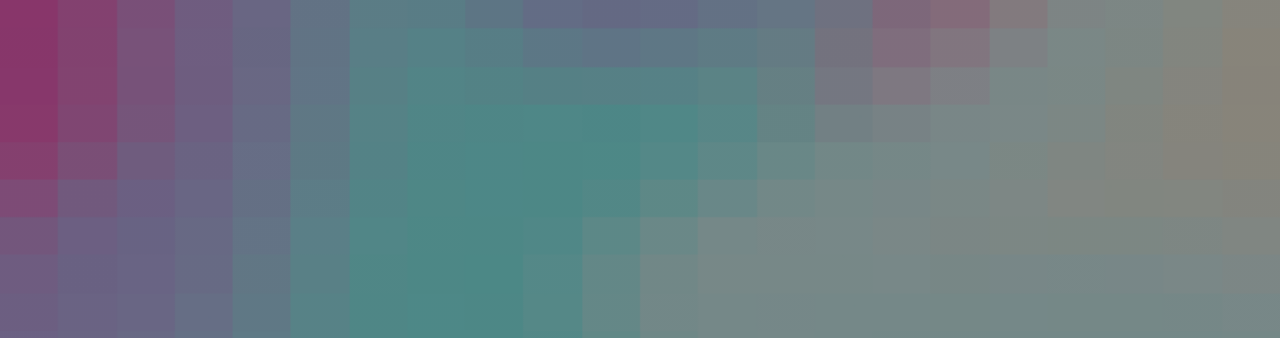
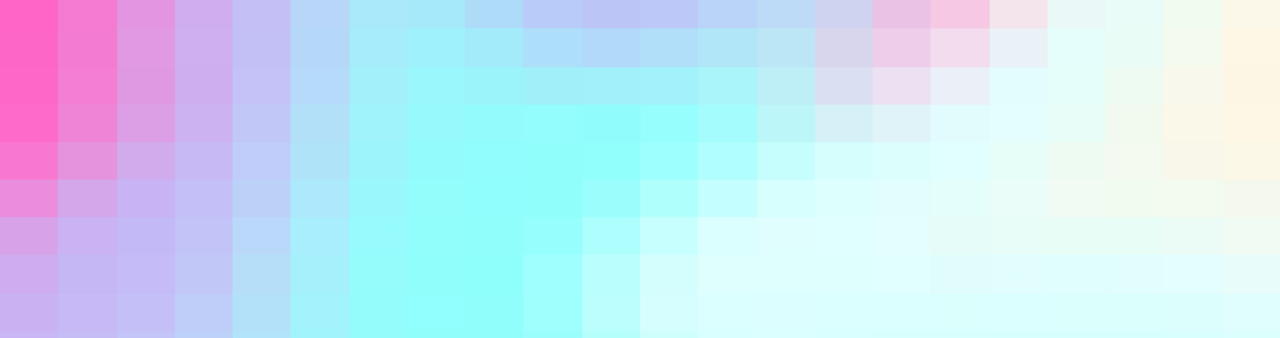
Before and after one commit to clvrk/clvrk.github.io, a plain HTML site: page index.html in a window 1280 px wide. Shown: the part 462-800 px from the top of the page. Drawn offline with Linux system fonts and the light colour scheme.

Commit message:
Took off linear background gradient

```diff
--- a/style.css
+++ b/style.css
@@ -5,10 +5,7 @@
     margin: 0;
 }
 .wrapper {
-    background-image:
-    linear-gradient(rgba(0, 0, 0, 0.466),
-    rgba(0, 0, 0, 0.466)),
-    url(bgs/download.png);
+    background-image: url(bgs/download.png);
     background-size: cover;
     height: 100vh;
 }
```
